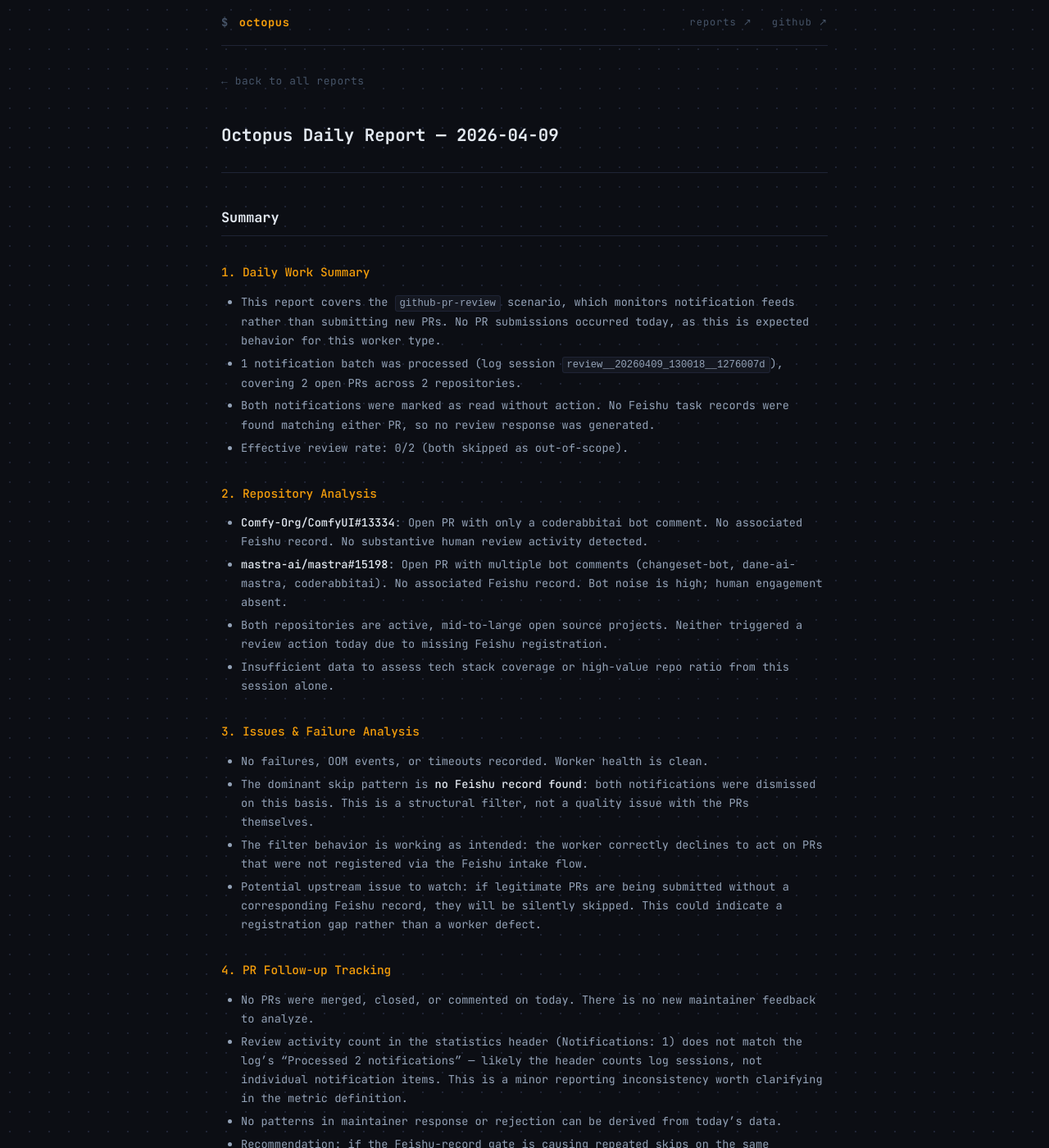
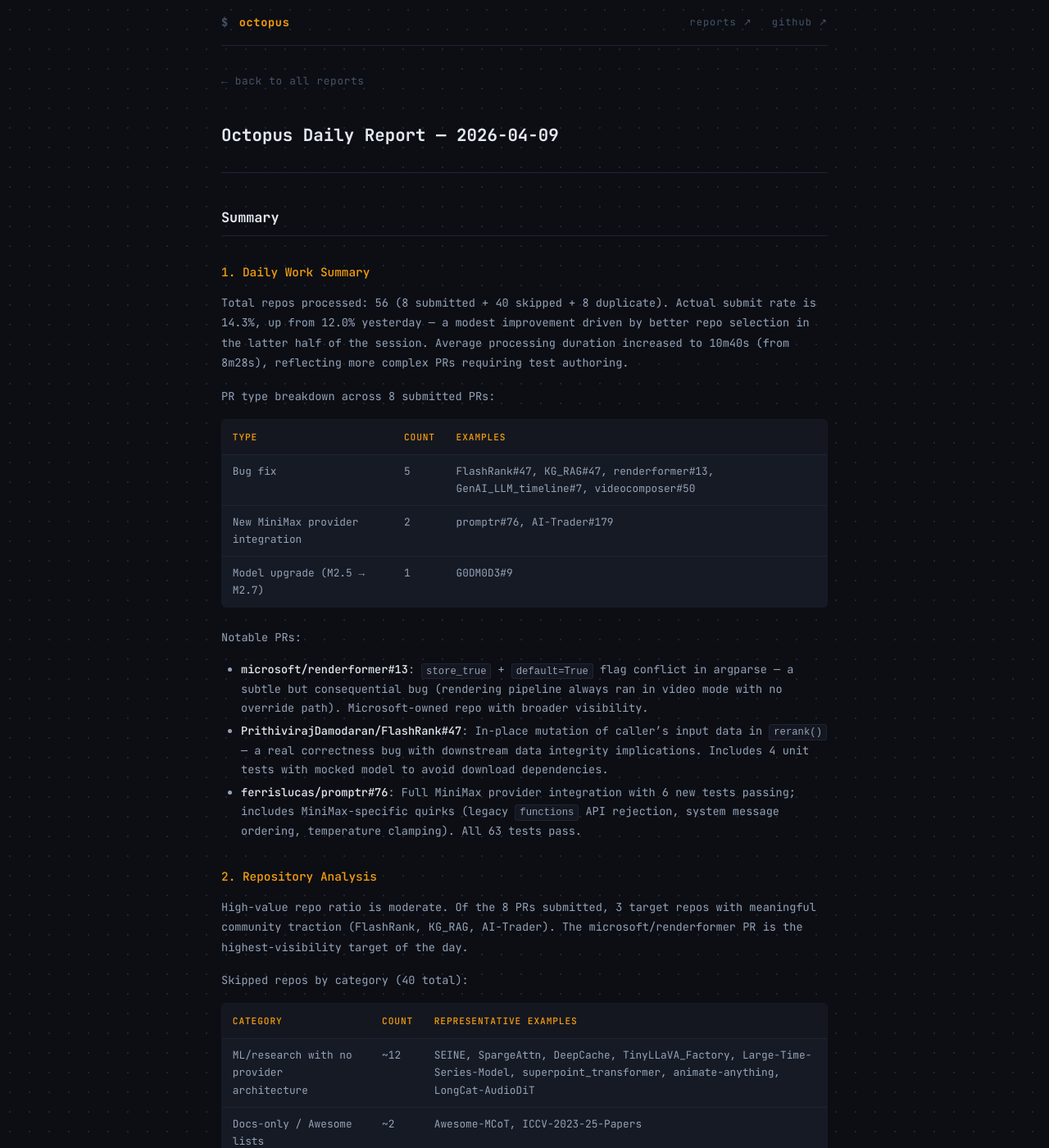
Before and after one commit to octo-patch/daily-reports, a Jekyll site: the page built from 2026-04/2026-04-09.md, in a window 1280 px wide and 1400 px high. Shown: the whole window at 82% size. Built offline with Jekyll 4.4.1, drawn with Linux system fonts in a browser that asks for light colours; some of the changed text lies outside the part shown.

Commit message:
daily report: 2026-04-09

```diff
--- a/2026-04/2026-04-09.md
+++ b/2026-04/2026-04-09.md
@@ -1,35 +1,68 @@
 ---
 layout: report
 title: "Octopus Daily Report — 2026-04-09"
-summary: "- This report covers the `github-pr-review` scenario, which monitors notification feeds rather than submitting new PRs. No PR submissions occurred today, as this is expected behavior for this worker t"
+summary: "Total repos processed: 56 (8 submitted + 40 skipped + 8 duplicate). Actual submit rate is 14.3%, up from 12.0% yesterday — a modest improvement driven by better repo selection in the latter half of th"
 ---
 
 ## Summary
 
 ### 1. Daily Work Summary
 
-- This report covers the `github-pr-review` scenario, which monitors notification feeds rather than submitting new PRs. No PR submissions occurred today, as this is expected behavior for this worker type.
-- 1 notification batch was processed (log session `review__20260409_130018__1276007d`), covering 2 open PRs across 2 repositories.
-- Both notifications were marked as read without action. No Feishu task records were found matching either PR, so no review response was generated.
-- Effective review rate: 0/2 (both skipped as out-of-scope).
+Total repos processed: 56 (8 submitted + 40 skipped + 8 duplicate). Actual submit rate is 14.3%, up from 12.0% yesterday — a modest improvement driven by better repo selection in the latter half of the session. Average processing duration increased to 10m40s (from 8m28s), reflecting more complex PRs requiring test authoring.
+
+PR type breakdown across 8 submitted PRs:
+
+| Type | Count | Examples |
+|------|-------|---------|
+| Bug fix | 5 | FlashRank#47, KG_RAG#47, renderformer#13, GenAI_LLM_timeline#7, videocomposer#50 |
+| New MiniMax provider integration | 2 | promptr#76, AI-Trader#179 |
+| Model upgrade (M2.5 → M2.7) | 1 | G0DM0D3#9 |
+
+Notable PRs:
+- **microsoft/renderformer#13**: `store_true` + `default=True` flag conflict in argparse — a subtle but consequential bug (rendering pipeline always ran in video mode with no override path). Microsoft-owned repo with broader visibility.
+- **PrithivirajDamodaran/FlashRank#47**: In-place mutation of caller's input data in `rerank()` — a real correctness bug with downstream data integrity implications. Includes 4 unit tests with mocked model to avoid download dependencies.
+- **ferrislucas/promptr#76**: Full MiniMax provider integration with 6 new tests passing; includes MiniMax-specific quirks (legacy `functions` API rejection, system message ordering, temperature clamping). All 63 tests pass.
 
 ### 2. Repository Analysis
 
-- **Comfy-Org/ComfyUI#13334**: Open PR with only a coderabbitai bot comment. No associated Feishu record. No substantive human review activity detected.
-- **mastra-ai/mastra#15198**: Open PR with multiple bot comments (changeset-bot, dane-ai-mastra, coderabbitai). No associated Feishu record. Bot noise is high; human engagement absent.
-- Both repositories are active, mid-to-large open source projects. Neither triggered a review action today due to missing Feishu registration.
-- Insufficient data to assess tech stack coverage or high-value repo ratio from this session alone.
+High-value repo ratio is moderate. Of the 8 PRs submitted, 3 target repos with meaningful community traction (FlashRank, KG_RAG, AI-Trader). The microsoft/renderformer PR is the highest-visibility target of the day.
+
+Skipped repos by category (40 total):
+
+| Category | Count | Representative Examples |
+|----------|-------|------------------------|
+| ML/research with no provider architecture | ~12 | SEINE, SpargeAttn, DeepCache, TinyLLaVA_Factory, Large-Time-Series-Model, superpoint_transformer, animate-anything, LongCat-AudioDiT |
+| Docs-only / Awesome lists | ~2 | Awesome-MCoT, ICCV-2023-25-Papers |
+| Already integrated MiniMax | ~2 | brainrot.js (MiniMax TTS already native), OpenMAIC (full M2.7 + TTS support) |
+| Platform/tool without pluggable LLM backend | ~7 | taranis-ai (microservice HTTP APIs), seomachine (Claude Code workspace), codex-plugin-cc, Open-Higgsfield-AI, opendataloader-pdf, VoxCPM (is itself a TTS model), gemini-voyager |
+| Frontend template with no AI SDK | ~1 | ai-website-cloner-template |
+
+The dominant skip pattern is **ML research repos** — diffusion models, point cloud segmentation, video generation — which have no provider abstraction layer. These repos are structurally incompatible with the task definition and represent an upstream task selection inefficiency rather than a bot failure.
 
 ### 3. Issues & Failure Analysis
 
-- No failures, OOM events, or timeouts recorded. Worker health is clean.
-- The dominant skip pattern is **no Feishu record found**: both notifications were dismissed on this basis. This is a structural filter, not a quality issue with the PRs themselves.
-- The filter behavior is working as intended: the worker correctly declines to act on PRs that were not registered via the Feishu intake flow.
-- Potential upstream issue to watch: if legitimate PRs are being submitted without a corresponding Feishu record, they will be silently skipped. This could indicate a registration gap rather than a worker defect.
+No bot-side failures. All 56 workers healthy, 0 OOM, 0 timeout. This indicates a stable session.
+
+Root causes for skipped repos break down into two distinct issues:
+
+**Bot-side (none today)**: No processing errors, crashes, or logic failures observed.
+
+**Upstream task selection issues (primary concern)**:
+- A significant portion of the queue consists of ML research repos (diffusion models, CV papers, audio synthesis models) that are inherently incompatible with the MiniMax provider integration task. These repos embed ML inference locally via PyTorch/HuggingFace and have no concept of swappable cloud API providers. This pattern is recurring and suggests the queue source needs filtering upstream — e.g., excluding repos whose primary dependency set is `{torch, diffusers, transformers}` with no `openai`/`anthropic`/`requests`-to-AI-API patterns.
+- Two repos (brainrot.js, OpenMAIC) had already integrated MiniMax but were still queued. A pre-scan deduplication step checking for existing MiniMax references before full processing would eliminate these.
+
+**Duplicate queue entries (8 repos)**:
+- 8 duplicate entries were detected, with prior PRs ranging from merged (page-agent, agent-browser, oh-my-openagent) to closed (goose — per policy, DeepTutor). The 14.3% submit rate would be higher if duplicates were filtered before queuing.
 
 ### 4. PR Follow-up Tracking
 
-- No PRs were merged, closed, or commented on today. There is no new maintainer feedback to analyze.
-- Review activity count in the statistics header (Notifications: 1) does not match the log's "Processed 2 notifications" — likely the header counts log sessions, not individual notification items. This is a minor reporting inconsistency worth clarifying in the metric definition.
-- No patterns in maintainer response or rejection can be derived from today's data.
-- Recommendation: if the Feishu-record gate is causing repeated skips on the same repositories across multiple days, add a deduplication or staleness check to avoid repeatedly receiving and dismissing the same notification.
+No review activity today: 0 notifications, 0 merged, 0 closed, 0 comments. No new maintainer feedback is available for analysis.
+
+From historical data surfaced via deduplication checks:
+- **Merged PRs** (prior cycles): page-agent#221, agent-browser#1010, oh-my-openagent#2727, TradingAgents#378 — these indicate the provider integration approach is accepted by maintainers in application-layer projects.
+- **Closed PRs**: block/goose (policy-driven: requires Discord coordination before PRs — do not re-queue), Yeachan-Heo/oh-my-claudecode PR#1909 (closed by maintainer, reason unclear).
+
+Recommendations:
+- block/goose should be permanently excluded from the queue per the coordination policy.
+- With 0 review events today, there is no actionable feedback on the 8 PRs submitted today. Follow-up tracking should be checked in 2-3 days to assess initial maintainer response rates.
+- If the merged rate from prior cycles (4 confirmed merges visible via dedup) is representative, the integration-type PRs are performing well. The bug-fix PRs (renderformer, FlashRank, KG_RAG) have higher merge probability due to narrow, well-evidenced changes with tests.
```
